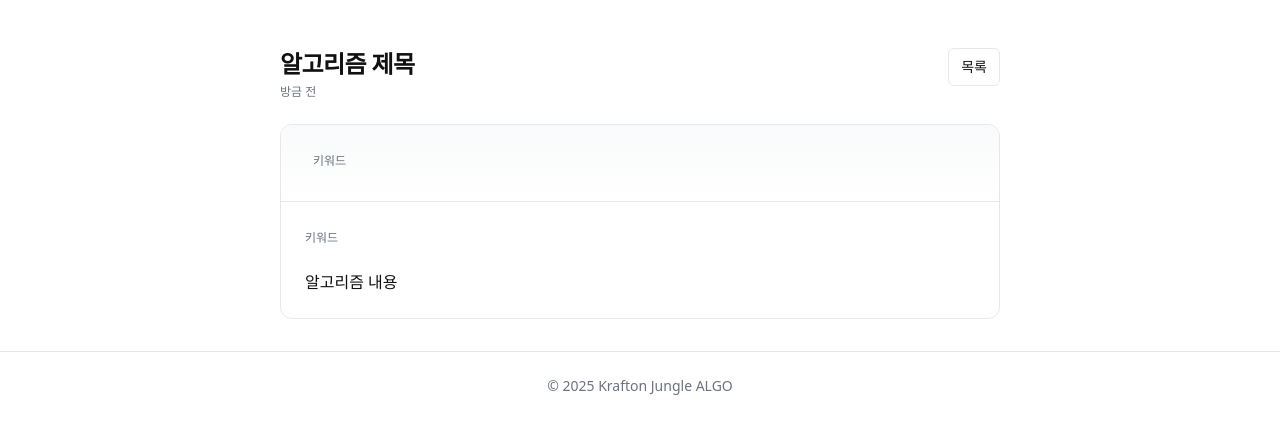
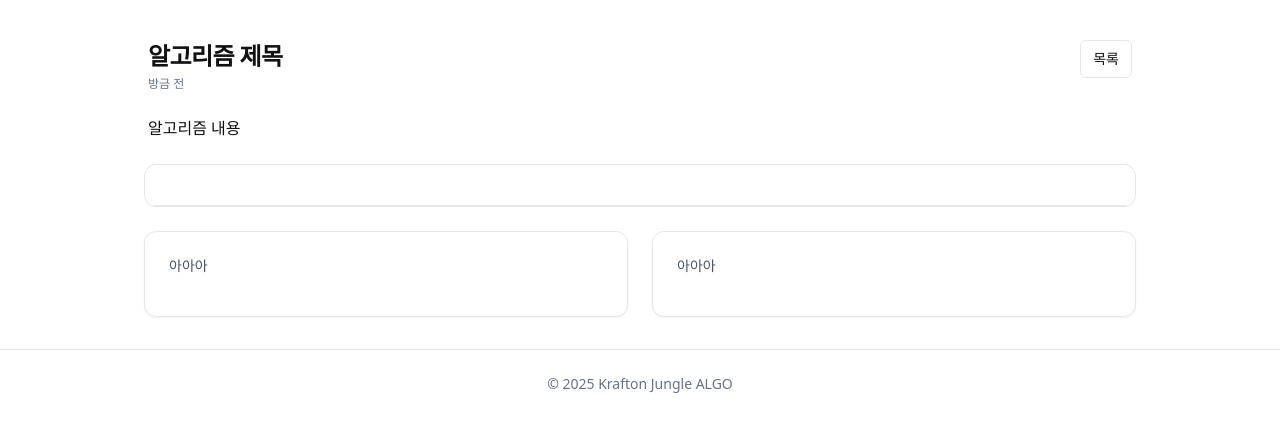
Before and after one commit to kckoh/jungle-mini-project, a Flask app: template templates/problems/problem_detail.html in a window 1280 px wide. Shown: the part 73-507 px from the top of the page. Run offline with Flask 3, Linux system fonts and the light colour scheme; the template is opened without the code that fills it, so the values that code supplies are empty; some libraries are stand-ins or nearby versions.

Commit message:
feat(UI) 디자인 개선

```diff
--- a/templates/problems/problem_detail.html
+++ b/templates/problems/problem_detail.html
@@ -1,9 +1,9 @@
 {% extends 'base.html' %} {% block title %}알고리즘 상세{% endblock %} {% block
 content %}
-<div class="signup-card max-w-3xl mx-auto px-4 md:px-6">
-    <div class="card-inner">
+<div class="max-w-5xl mx-auto px-0">
+
     <!-- 상단 헤더 -->
-    <div class="pt-2 pb-4 md:pt-4 md:pb-6">
+    <div class="pt-2 pb-4 mx-1 ">
         <div class="flex items-start justify-between gap-3">
             <div>
                 <h1 class="text-xl md:text-2xl font-bold tracking-tight">
@@ -21,15 +21,16 @@ content %}
         </div>
     </div>
 
+    <div class="mt-2 mb-6 mx-1">
+       {{ item.description or '알고리즘 내용' }}
+    </div>
+
     <!-- 본문 카드 -->
     <div class="border border-gray-200 rounded-xl bg-white overflow-hidden">
         <div
-            class="px-4 md:px-6 py-4 border-b border-gray-200 bg-gradient-to-b from-gray-50 to-white"
+            class="px-4 md:px-6 py-4 border-b border-gray-200"
         >
-            <p class="p-2 text-xs text-gray-500 mt-1">
-                    키워드
-            </p>
-             <section class="prose max-w-none">
+
                 <div>
                     {% for k,v in keyword_solution.items() %}
                     <button
@@ -41,20 +42,28 @@ content %}
                     </button>
                     {% endfor %}
                 </div>
-            </section>
+
             <div
                 id="keyword-value-display"
                 class="mt-2 text-sm text-gray-600"
             ></div>
         </div>
-        <div class="p-4 md:p-6 space-y-6">
-            <p class="text-xs text-gray-500 mt-1">
-                    키워드
-            </p>
-            <section class="prose max-w-none">
-                {{ item.description or '알고리즘 내용' }}
-            </section>
 
+      </div>
+    </div>
+
+    <div class="mt-6 grid grid-cols-1 md:grid-cols-2 gap-6">
+        <!-- 왼쪽 카드: 추가 정보 / 예제 등 -->
+        <div class="bg-white border border-gray-200 rounded-xl p-4 md:p-6 shadow-sm hover:shadow-md transition-colors">
+            <div class="text-sm text-gray-600 mb-2">아아아</div>
+            <div class="text-sm text-gray-700">
+                <!-- 필요하면 여기에 본문 예제나 추가 메타를 넣으세요 -->
+            </div>
+        </div>
+
+        <!-- 오른쪽 카드: AI 피드백 -->
+        <div class="bg-white border border-gray-200 rounded-xl p-4 md:p-6 shadow-sm hover:shadow-md transition-colors flex flex-col">
+            <div class="text-sm text-gray-600 mb-4">아아아</div>
             <!-- AI 피드백 -->
             {% macro render_value(val) %} {% if val is mapping %}
             <div class="space-y-2">
@@ -71,24 +80,13 @@ content %}
                 <li>{{ render_value(item) }}</li>
                 {% endfor %}
             </ul>
-            {% else %} {{ val }} {% endif %} {% endmacro %} {# === 여기부터 교체
-            === #} {% set ai = item.aiSuggestion %} {% if ai is string and
-            ai|trim in ["리뷰 중", "리뷰중"] %}
+            {% else %} {{ val }} {% endif %} {% endmacro %} {# === 여기부터 교체 === #}
+            {% set ai = item.aiSuggestion %} {% if ai is string and ai|trim in ["리뷰 중", "리뷰중"] %}
             <section class="border border-gray-200 rounded-lg p-4 space-y-2">
                 <h3 class="font-semibold">AI 제안</h3>
-                <div
-                    class="inline-flex items-center gap-1 px-3 py-1.5 rounded-full bg-red-100 text-red-700 text-sm font-semibold shadow-sm"
-                >
-                    <svg
-                        class="w-4 h-4 text-red-500"
-                        fill="currentColor"
-                        viewBox="0 0 20 20"
-                    >
-                        <path
-                            fill-rule="evenodd"
-                            d="M10 18a8 8 0 100-16 8 8 0 000 16zm-.75-4.75a.75.75 0 001.5 0v-1.5a.75.75 0 00-1.5 0v1.5zM10 7a.75.75 0 01.75.75v2.5a.75.75 0 01-1.5 0v-2.5A.75.75 0 0110 7z"
-                            clip-rule="evenodd"
-                        />
+                <div class="inline-flex items-center gap-1 px-3 py-1.5 rounded-full bg-red-100 text-red-700 text-sm font-semibold shadow-sm">
+                    <svg class="w-4 h-4 text-red-500" fill="currentColor" viewBox="0 0 20 20">
+                        <path fill-rule="evenodd" d="M10 18a8 8 0 100-16 8 8 0 000 16zm-.75-4.75a.75.75 0 001.5 0v-1.5a.75.75 0 00-1.5 0v1.5zM10 7a.75.75 0 01.75.75v2.5a.75.75 0 01-1.5 0v-2.5A.75.75 0 0110 7z" clip-rule="evenodd"/>
                     </svg>
                     리뷰 중
                 </div>
@@ -103,20 +101,16 @@ content %}
                     <div class="text-gray-800 font-semibold">Code Review</div>
                     <div class="ml-2">
                         <div>
-                            <span class="text-gray-600">Summary:</span> {{
-                            ai.code_review.summary }}
+                            <span class="text-gray-600">Summary:</span> {{ ai.code_review.summary }}
                         </div>
                         <div>
-                            <span class="text-gray-600">Approach:</span> {{
-                            ai.code_review.approach }}
+                            <span class="text-gray-600">Approach:</span> {{ ai.code_review.approach }}
                         </div>
                         <div>
-                            <span class="text-gray-600">Time:</span> {{
-                            ai.code_review.time_complexity }}
+                            <span class="text-gray-600">Time:</span> {{ ai.code_review.time_complexity }}
                         </div>
                         <div>
-                            <span class="text-gray-600">Space:</span> {{
-                            ai.code_review.space_complexity }}
+                            <span class="text-gray-600">Space:</span> {{ ai.code_review.space_complexity }}
                         </div>
 
                         {% if ai.code_review.edge_cases_missing %}
@@ -126,53 +120,48 @@ content %}
                             <li>{{ ec }}</li>
                             {% endfor %}
                         </ul>
-                        {% endif %} {% if ai.code_review.test_cases_suggested %}
-                        <div class="mt-2 text-gray-600">
-                            Test Cases Suggested
-                        </div>
+                        {% endif %}
+                        {% if ai.code_review.test_cases_suggested %}
+                        <div class="mt-2 text-gray-600">Test Cases Suggested</div>
                         <ul class="list-disc pl-5">
                             {% for tc in ai.code_review.test_cases_suggested %}
                             <li class="font-mono text-xs">{{ tc }}</li>
                             {% endfor %}
                         </ul>
-                        {% endif %} {% if ai.code_review.refactoring_suggestions
-                        %}
-                        <div class="mt-2 text-gray-600">
-                            Refactoring Suggestions
-                        </div>
+                        {% endif %}
+                        {% if ai.code_review.refactoring_suggestions %}
+                        <div class="mt-2 text-gray-600">Refactoring Suggestions</div>
                         <ul class="list-disc pl-5">
-                            {% for rf in ai.code_review.refactoring_suggestions
-                            %}
+                            {% for rf in ai.code_review.refactoring_suggestions %}
                             <li>{{ rf }}</li>
                             {% endfor %}
                         </ul>
-                        {% endif %} {% if ai.code_review.code_suggestions %}
+                        {% endif %}
+                        {% if ai.code_review.code_suggestions %}
                         <div class="mt-2 text-gray-600">Code Suggestion</div>
                         <ul class="list-disc pl-5">
-                            {% for suggestion in ai.code_review.code_suggestions
-                            %}
+                            {% for suggestion in ai.code_review.code_suggestions %}
                             <li>{{ suggestion }}</li>
                             {% endfor %}
                         </ul>
                         {% endif %}
                     </div>
                 </div>
-                {% endif %} {# study_plan / uncertainties / confidence 재귀
-                렌더링 #} {% for key in ["study_plan", "uncertainties",
-                "confidence"] %} {% if ai[key] is defined %}
+                {% endif %}
+                {# study_plan / uncertainties / confidence 재귀 렌더링 #}
+                {% for key in ["study_plan", "uncertainties", "confidence"] %}
+                {% if ai[key] is defined %}
                 <div>
-                    <div class="text-gray-800 font-semibold">
-                        {{ key|replace("_"," ")|title }}
-                    </div>
+                    <div class="text-gray-800 font-semibold">{{ key|replace("_"," ")|title }}</div>
                     <div class="ml-2">{{ render_value(ai[key]) }}</div>
                 </div>
-                {% endif %} {% endfor %}
+                {% endif %}
+                {% endfor %}
             </section>
-                        {% endif %}
-                </div>
+            {% endif %}
         </div>
     </div>
-</div>
+
 <!-- Get the item from the jinja2 as item-data -->
 <script id="item-data" type="application/json">
     {{ item | tojson }}
```
Also changed, not shown: templates/problems/problems_list.html (+12 -20 lines).
